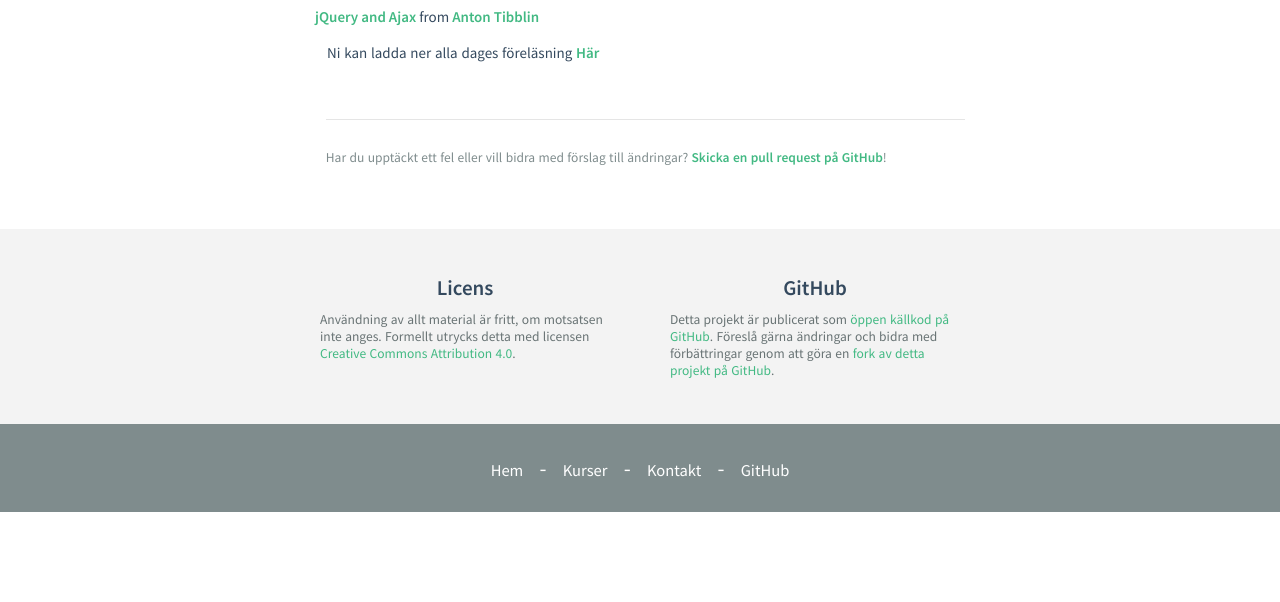
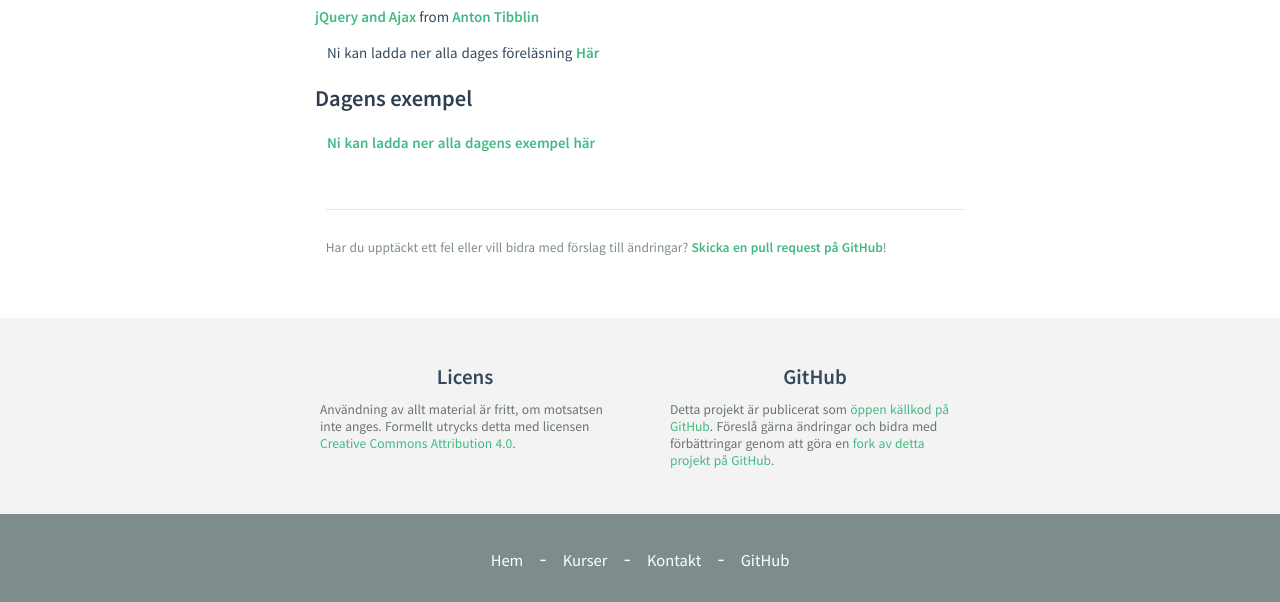
Before and after one commit to mau-dvmt/mah-dv.github.io, a Jekyll site: the page built from courses/da344a-da355a/lectures/le9.md, in a window 1280 px wide. Shown: the part 651-1253 px from the top of the page. Built offline with Jekyll 4.4.1, drawn with Linux system fonts in a browser that asks for light colours; before the commit the page ends 1163 px from its top, so only the background shows below that.

Commit message:
Added todays examples

```diff
--- a/courses/da344a-da355a/lectures/le9.md
+++ b/courses/da344a-da355a/lectures/le9.md
@@ -8,3 +8,7 @@ code: "da344a-da355a"
 <iframe src="//www.slideshare.net/slideshow/embed_code/key/D0mMboszTlnYCm" width="595" height="485" frameborder="0" marginwidth="0" marginheight="0" scrolling="no" style="border:1px solid #CCC; border-width:1px; margin-bottom:5px; max-width: 100%;" allowfullscreen> </iframe> <div style="margin-bottom:5px"> <strong> <a href="//www.slideshare.net/AntonTibblin/jquery-and-ajax" title="jQuery and Ajax" target="_blank">jQuery and Ajax</a> </strong> from <strong><a target="_blank" href="//www.slideshare.net/AntonTibblin">Anton Tibblin</a></strong> </div>
 
 Ni kan ladda ner alla dages föreläsning [Här](9.pdf)
+
+## Dagens exempel
+
+[Ni kan ladda ner alla dagens exempel här](9.zip)
```
Also changed, not shown: 1 other file.
